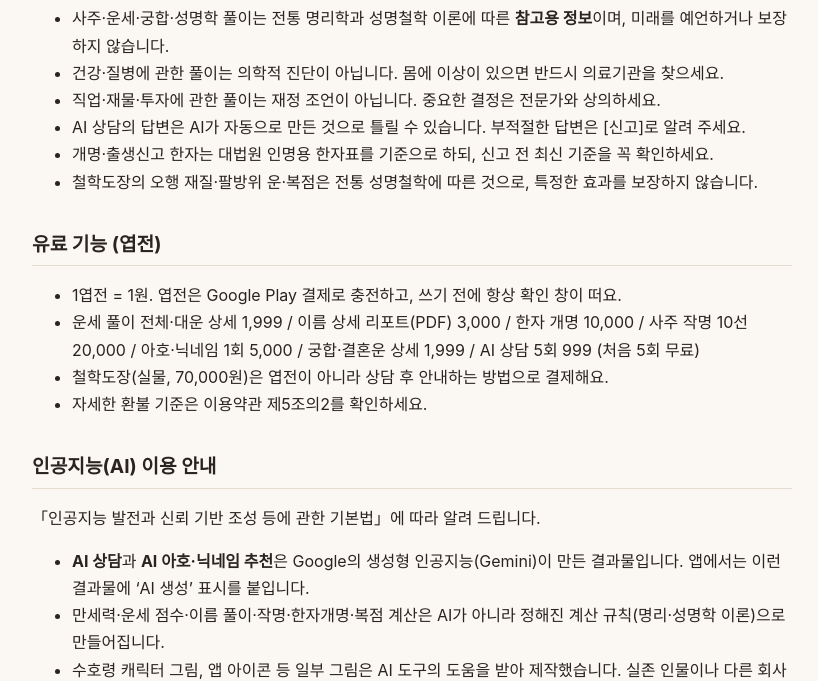
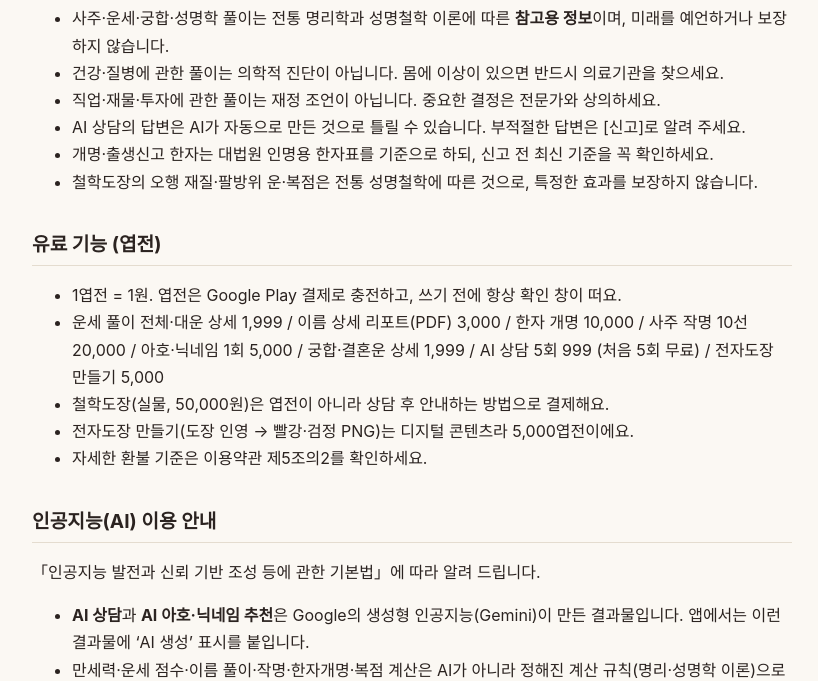
Before and after one commit to Kwonhyeongjun/saju-privacy, a plain HTML site: page notice.html in a window 1280 px wide. Shown: the part 129-810 px from the top of the page, without its empty margins (228-1046 px from the left). Drawn offline with Linux system fonts and the light colour scheme.

Commit message:
철학도장 50,000원, 전자도장 5,000엽전

```diff
--- a/notice.html
+++ b/notice.html
@@ -23,8 +23,9 @@
 <h2>유료 기능 (엽전)</h2>
 <ul>
 <li>1엽전 = 1원. 엽전은 Google Play 결제로 충전하고, 쓰기 전에 항상 확인 창이 떠요.</li>
-<li>운세 풀이 전체·대운 상세 1,999 / 이름 상세 리포트(PDF) 3,000 / 한자 개명 10,000 / 사주 작명 10선 20,000 / 아호·닉네임 1회 5,000 / 궁합·결혼운 상세 1,999 / AI 상담 5회 999 (처음 5회 무료)</li>
-<li>철학도장(실물, 70,000원)은 엽전이 아니라 상담 후 안내하는 방법으로 결제해요.</li>
+<li>운세 풀이 전체·대운 상세 1,999 / 이름 상세 리포트(PDF) 3,000 / 한자 개명 10,000 / 사주 작명 10선 20,000 / 아호·닉네임 1회 5,000 / 궁합·결혼운 상세 1,999 / AI 상담 5회 999 (처음 5회 무료) / 전자도장 만들기 5,000</li>
+<li>철학도장(실물, 50,000원)은 엽전이 아니라 상담 후 안내하는 방법으로 결제해요.</li>
+<li>전자도장 만들기(도장 인영 → 빨강·검정 PNG)는 디지털 콘텐츠라 5,000엽전이에요.</li>
 <li>자세한 환불 기준은 이용약관 제5조의2를 확인하세요.</li>
 </ul>
 <h2>인공지능(AI) 이용 안내</h2>
```
Also changed, not shown: terms.html (+4 -2 lines).
